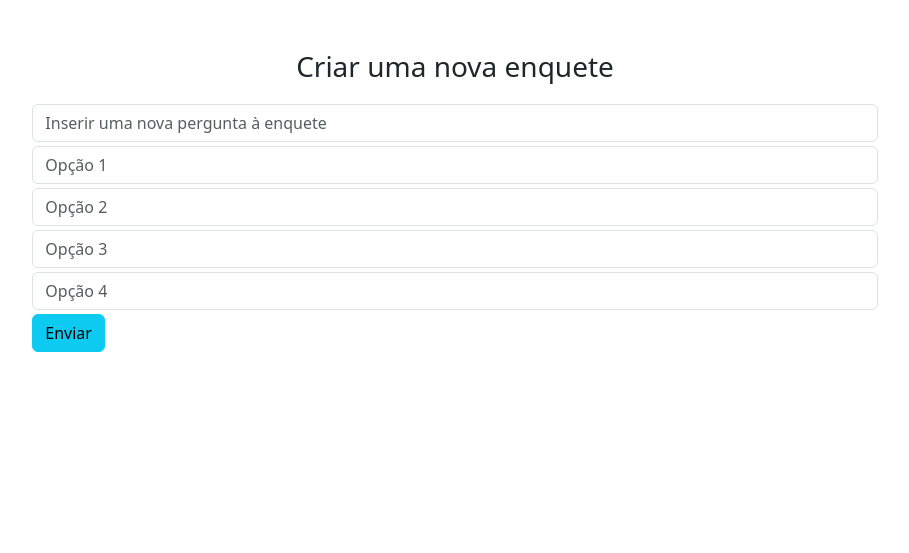
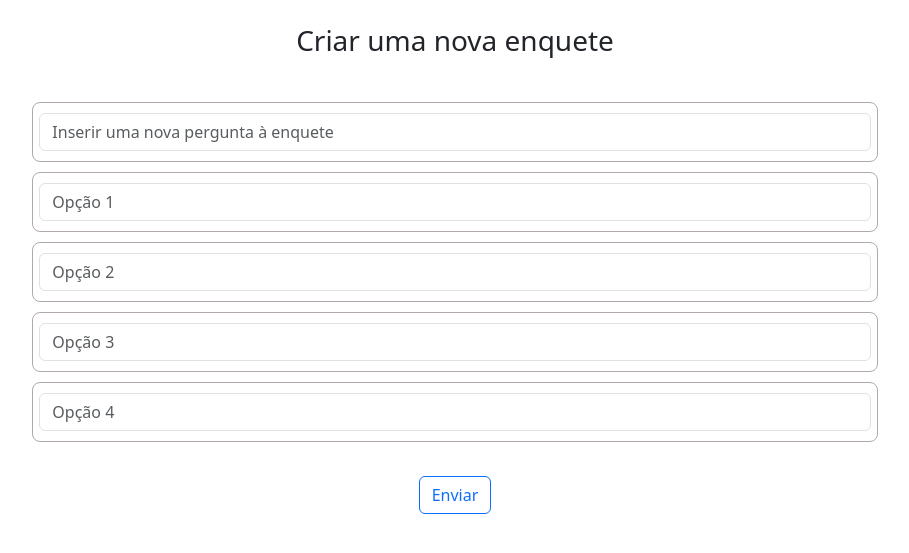
Before and after one commit to MatheusAmarall/projeto_enquete, a Django app: page /criacao-enquete/ in a window 1280 px wide. Shown: the part 56-609 px from the top of the page, without its empty margins (185-1094 px from the left). Run offline with Django 4.2, Linux system fonts and the light colour scheme.

Commit message:
Ajustando a tela criação de enquete

```diff
--- a/enquete/templates/pages/criacao_enquete.html
+++ b/enquete/templates/pages/criacao_enquete.html
@@ -1,32 +1,43 @@
 {% extends 'base.html' %}
 
 {% block main %}
-    <div class="row justify-content-center" style="margin-top: 50px;">
-        <div class="col-lg-8">
-            <div class="panel panel-default">
-                <div class="panel-heading text-center">
+    <div class="row">
+        <div class="col-lg-8 mx-auto">
+            <div class="panel panel-default text-center">
+                <br>
+                <div class="panel-heading">
                     <h3 class="panel-title" style="margin-bottom: 20px; border-width: 2px;">Criar uma nova enquete</h3>
+                    <br>
                 </div>
 
                 <form method="POST" class="panel-body"> {% csrf_token %}
-                    <div class="form-group">
+                    <div class="form-group border-light-gray" style="margin-bottom: 10px;">
                         <input class="form-control my-1 custom-border" required type="text" name="pergunta" placeholder="Inserir uma nova pergunta à enquete">
                     </div>
-                    <div class="form-group">
+                    <div class="form-group border-light-gray" style="margin-bottom: 10px;">
                         <input class="form-control my-1 custom-border" required type="text" name="opcao1" placeholder="Opção 1">
                     </div>
-                    <div class="form-group">
+                    <div class="form-group border-light-gray" style="margin-bottom: 10px;">
                         <input class="form-control my-1 custom-border" required type="text" name="opcao2" placeholder="Opção 2">
                     </div>
-                    <div class="form-group">
+                    <div class="form-group border-light-gray" style="margin-bottom: 10px;">
                         <input class="form-control my-1 custom-border" required type="text" name="opcao3" placeholder="Opção 3">
                     </div>
-                    <div class="form-group">
+                    <div class="form-group border-light-gray" style="margin-bottom: 10px;">
                         <input class="form-control my-1 custom-border" required type="text" name="opcao4" placeholder="Opção 4">
                     </div>
-                    <button type="submit" class="btn btn-info">Enviar</button>
+                    <br>
+                    <button type="submit" class="btn btn-outline-primary btn-xs">Enviar</button>
                 </form>
             </div>
         </div>
     </div>
+
+    <style>
+        .border-light-gray {
+            border: 1px solid #b1a9a9;
+            padding: 6px;
+            border-radius: 8px;
+        }
+    </style>
 {% endblock %}
```
